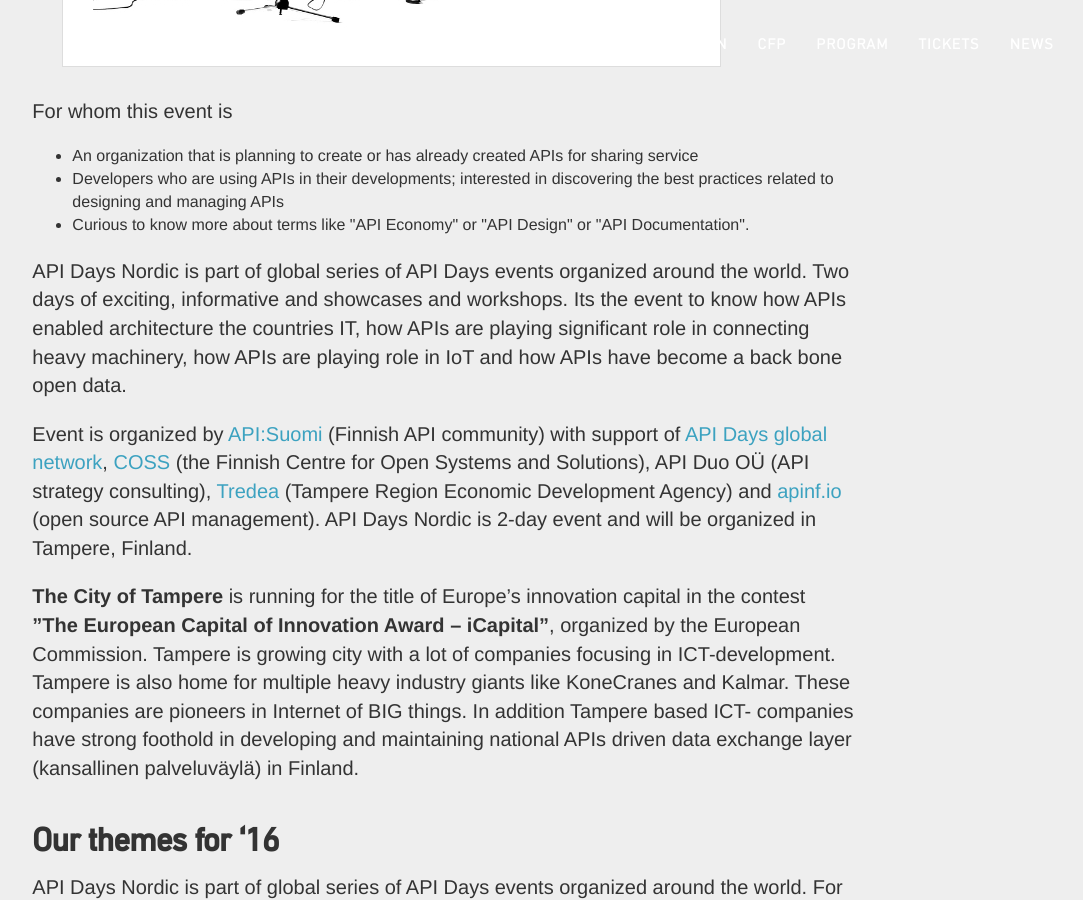
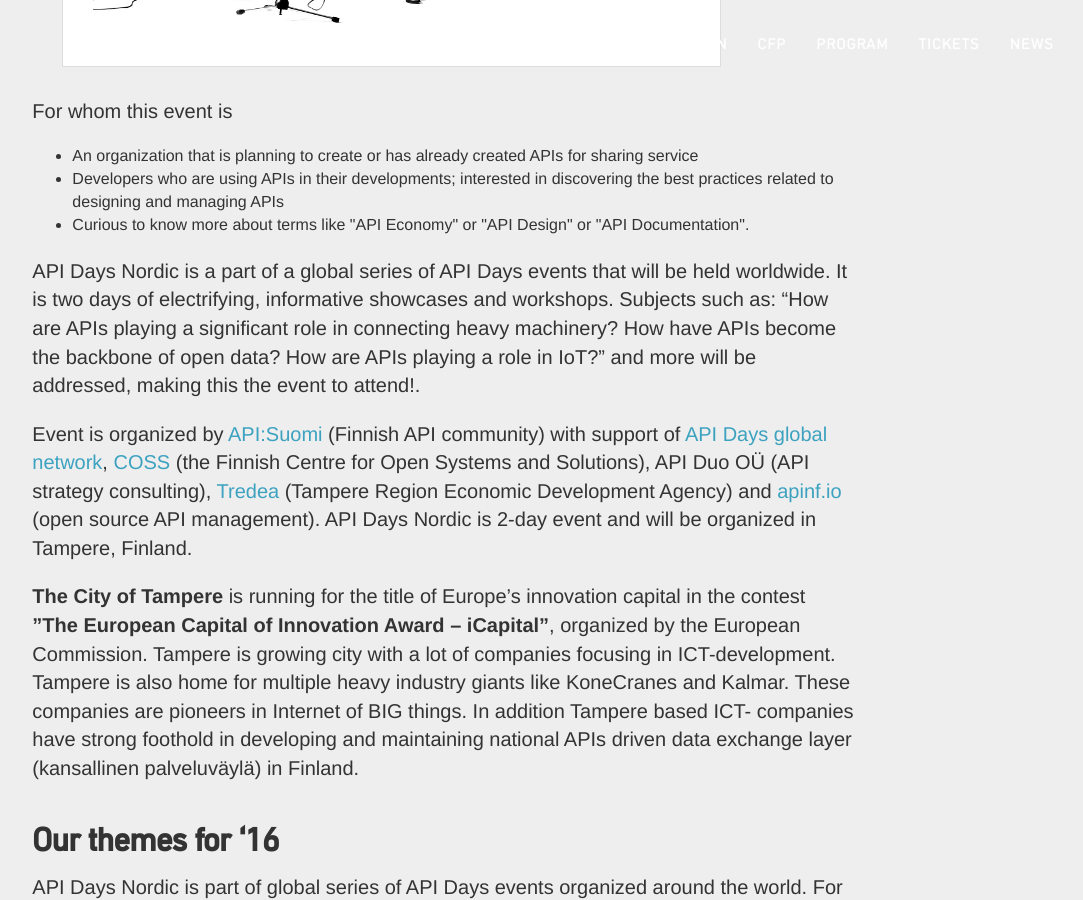
Before and after one commit to apidaysnordic/apidaysnordic.github.io, a Jekyll site: the page built from index.md, in a window 1280 px wide and 900 px high, scrolled down 1943 px. Shown: the whole window, without its empty margins (196-1279 px from the left). Built offline with Jekyll 4.4.1, drawn with Linux system fonts in a browser that asks for light colours; some web fonts are replaced; comment, search, counter and statistics services are not loaded.

Commit message:
Update default.html

```diff
--- a/_layouts/default.html
+++ b/_layouts/default.html
@@ -98,7 +98,7 @@
 
 
                                 <p class="p1"><span>
-				API Days Nordic is part of global series of API Days events organized around the world. Two days of exciting, informative and showcases and workshops. Its the event to know how APIs enabled architecture the countries IT, how APIs are playing significant role in connecting heavy machinery, how APIs are playing role in IoT and how APIs have become a back bone open data.
+				API Days Nordic is a part of a global series of API Days events that will be held worldwide. It is two days of electrifying, informative showcases and workshops. Subjects such as: “How are APIs playing a significant role in connecting heavy machinery?  How have APIs become the backbone of open data? How are APIs playing a role in IoT?” and more will be addressed, making this the event to attend!.
 
                                 </span></p>
                                 <p class="p1"><span>
```
